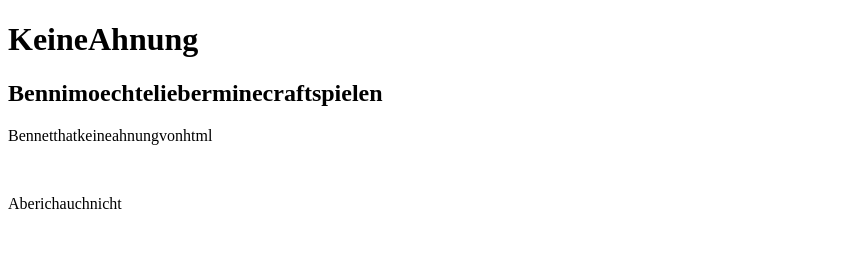
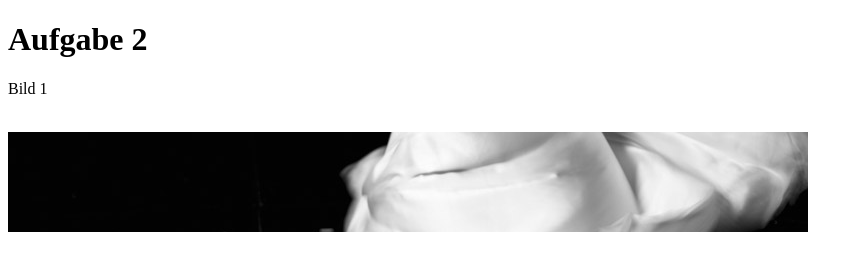
Before and after one commit to Dominik-hfu/EIA1_WiSe22-23, a plain HTML site: page index.html in a window 1280 px wide. Shown: the whole page, without its empty margins (0-863 px from the left). Drawn offline with Linux system fonts and the light colour scheme.

Commit message:
Aufgabe 2

```diff
--- a/index.html
+++ b/index.html
@@ -7,12 +7,10 @@
     <title>Erste_abgabe</title>
 </head>
 <body>
-    <h1>KeineAhnung
-        <h2>Bennimoechtelieberminecraftspielen</h2>
+    <h1>Aufgabe 2
     </h1>
-    <p>Bennetthatkeineahnungvonhtml</p> <br>
-    <p>Aberichauchnicht</p>
-
+    <p>Bild 1</p> <br>
+    <img src="foto1.jpg" alt="">
 
 </body>
 </html>
```
Also changed, not shown: foto1.jpg (added), foto1_big.jpg (added), foto2.jpg (added), foto3.jpg (added), foto4.jpg (added), 1 other file.
